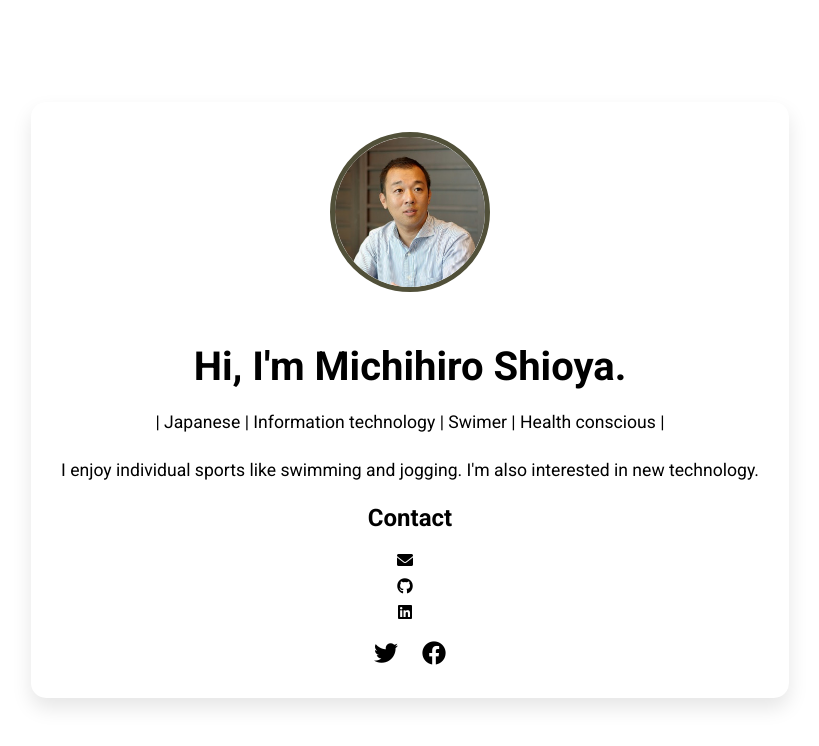
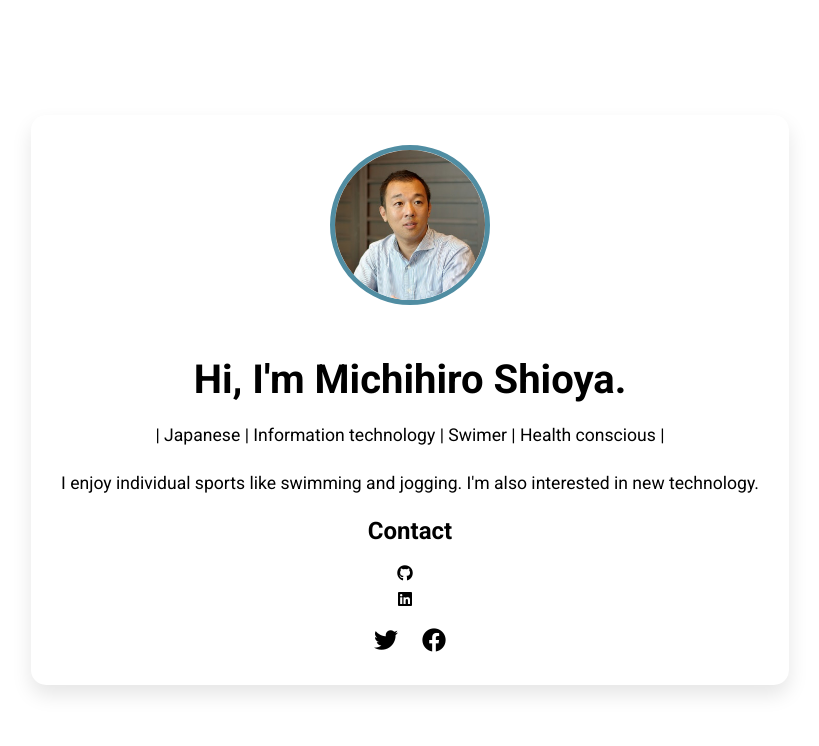
Before and after one commit to shioyam/web, a plain HTML site: page index.html in a window 1280 px wide. Shown: the whole page, without its empty margins (230-1049 px from the left). Drawn offline with Linux system fonts and the light colour scheme.

Commit message:
Update index.html

```diff
--- a/index.html
+++ b/index.html
@@ -31,7 +31,7 @@
             height: 150px;
             border-radius: 50%;
             object-fit: cover;
-            border: 5px solid #515039;
+            border: 5px solid #508da2;
             margin-bottom: 20px;
         }
         h1 {
@@ -85,7 +85,6 @@
         <p>I enjoy individual sports like swimming and jogging. I'm also interested in new technology.</p>
         <div class="contact-info">
             <h2>Contact</h2>
-            <a href="mailto:taro.shioyam@gmail.com"><i class="fas fa-envelope"></i></a>
             <a href="https://github.com/shioyam" target="_blank"><i class="fab fa-github"></i></a>
             <a href="https://www.linkedin.com/in/shioyam" target="_blank"><i class="fab fa-linkedin"></i></a>
         </div>
```
